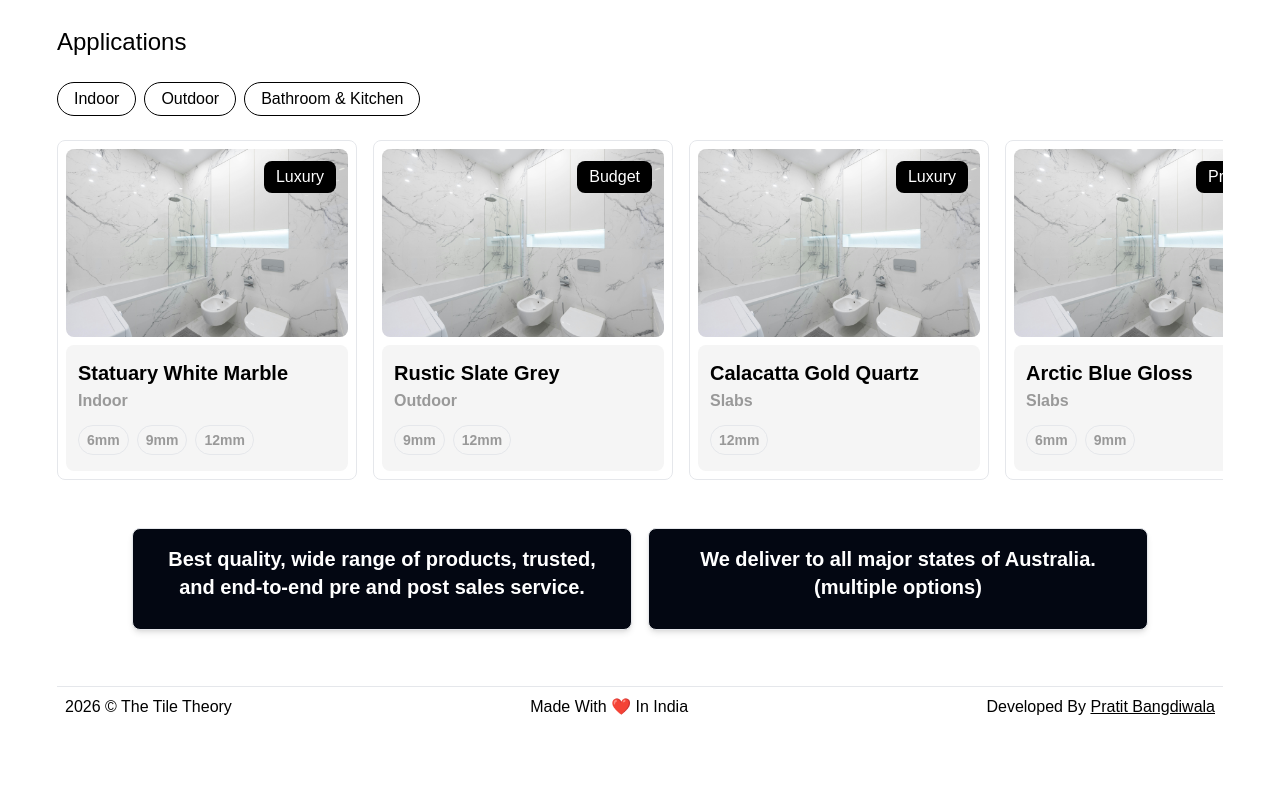
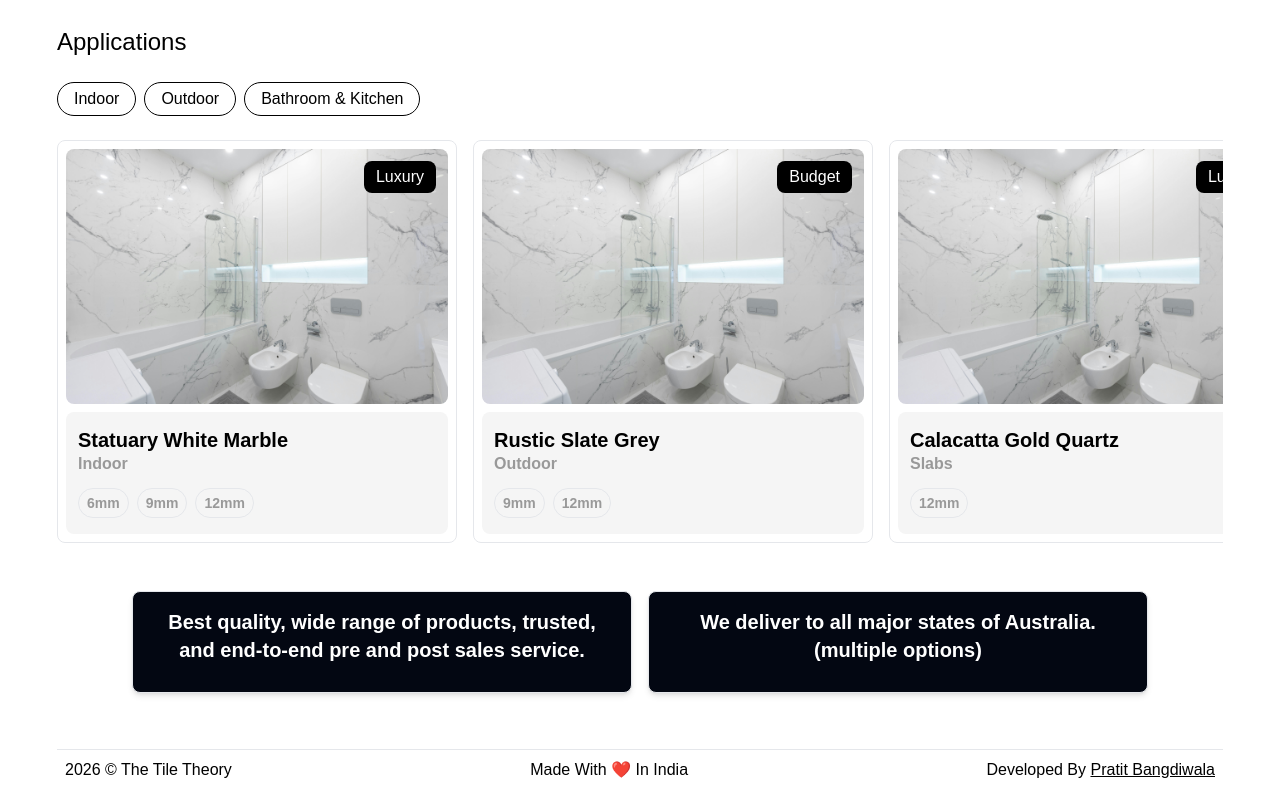
Before and after one commit to Pratitb/the-tile-theory, a React (Vite) app: page / in a window 1280 px wide. Shown: the part 826-1626 px from the top of the page. Before the commit the page ends 1563 px from the top, so only its background shows below. Built offline with nearby package versions, Linux system fonts and the light colour scheme; a web font is replaced by a local one.

Commit message:
feat: common classes

```diff
--- a/src/components/productCard.tsx
+++ b/src/components/productCard.tsx
@@ -2,16 +2,16 @@ import type { ProductCardProps } from '../utils/types'
 
 const ProductCard = ({ imageUrl, name, type, sizes, quality }: ProductCardProps) => {
     return (
-        <div className={`w-full min-w-[220px] max-w-[220px] md:min-w-[250px] lg:min-w-[280px] xl:min-w-[300px] rounded-lg border px-2 py-2 relative flex flex-col gap-2`}>
-            <img src={imageUrl} className='rounded-lg object-cover object-center' alt="" />
-            <div className='flex flex-col min-h-[150px] lg:min-h-fit bg-lightBg rounded-lg px-3 py-4 font-semibold capitalize'>
-                <p className='text-xl leading-6'>{name}</p>
-                <p className=' text-secondaryText grow mt-1'>{type}</p>
+        <div className='product_card'>
+            <img src={imageUrl} className='product_image' alt="" />
+            <div className='product_details'>
+                <p className='product_name'>{name}</p>
+                <p className=' product_type'>{type}</p>
                 <div className='flex gap-2 max-w-fit overflow-x-auto mt-3'>
                     {sizes?.map((size) => <p key={size} className='border rounded-full px-2 py-1 text-secondaryText text-sm'>{size}</p>)}
                 </div>
             </div>
-            <p className='absolute top-5 right-5 bg-black text-white text-sm capitalize md:text-sm xl:text-base rounded-lg px-2 py-1 md:px-3'>{quality}</p>
+            <p className='product_quality'>{quality}</p>
         </div>
     )
 }
--- a/src/index.css
+++ b/src/index.css
@@ -29,6 +29,34 @@
     .head {
         @apply text-2xl capitalize font-medium
     }
+
+    .product_name {
+        @apply text-xl leading-6
+    }
+
+    .product_type {
+        @apply text-secondaryText grow
+    }
+
+    .product_card {
+        @apply w-full min-w-[220px] max-w-[220px] md:min-w-[330px] lg:min-w-[380px] xl:min-w-[400px] rounded-lg border px-2 py-2 relative flex flex-col gap-2
+    }
+
+    .product_image {
+        @apply rounded-lg object-cover object-center
+    }
+
+    .product_details {
+        @apply flex flex-col lg:min-h-fit bg-lightBg rounded-lg px-3 py-4 font-semibold capitalize
+    }
+
+    .product_quality {
+        @apply absolute top-5 right-5 bg-black text-white text-sm capitalize xl:text-base rounded-lg px-2 py-1 md:px-3
+    }
+
+    .product_desc {
+        @apply text-black font-normal
+    }
 }
 
 /* ---- Utilities Layer ---- */
```
